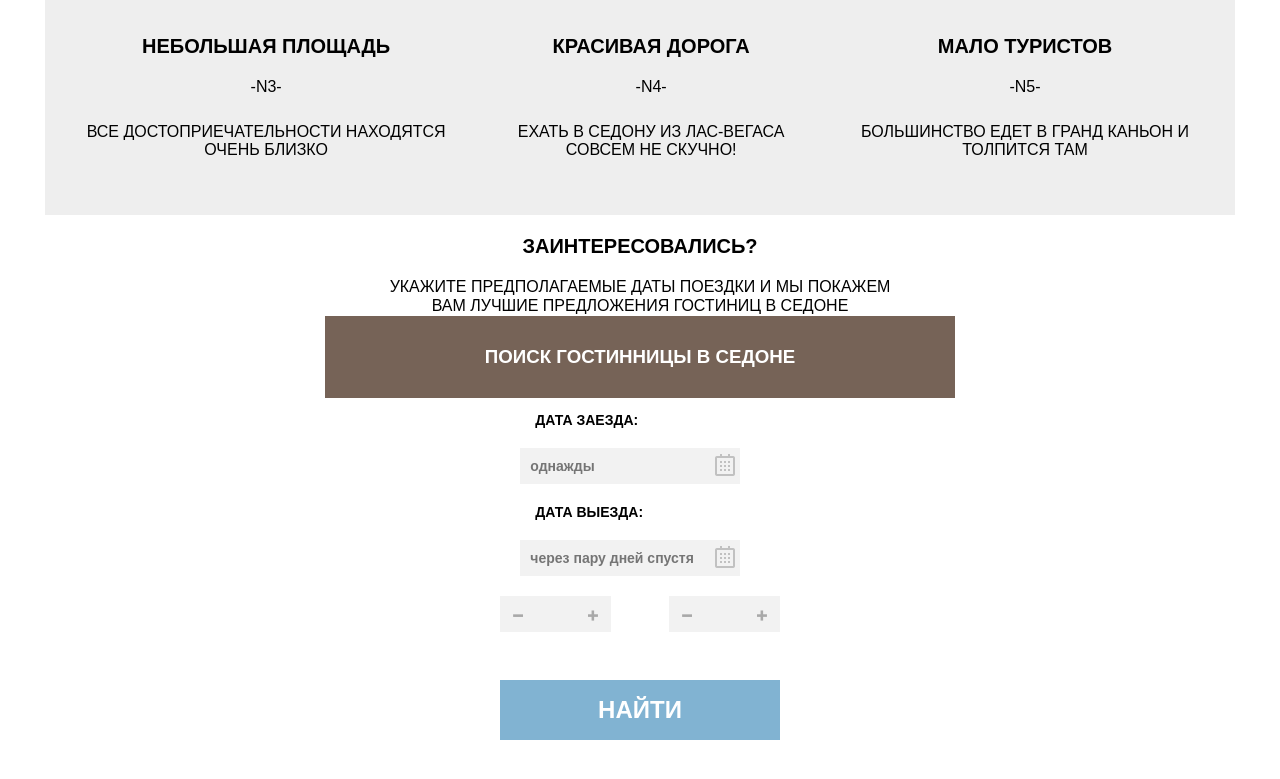
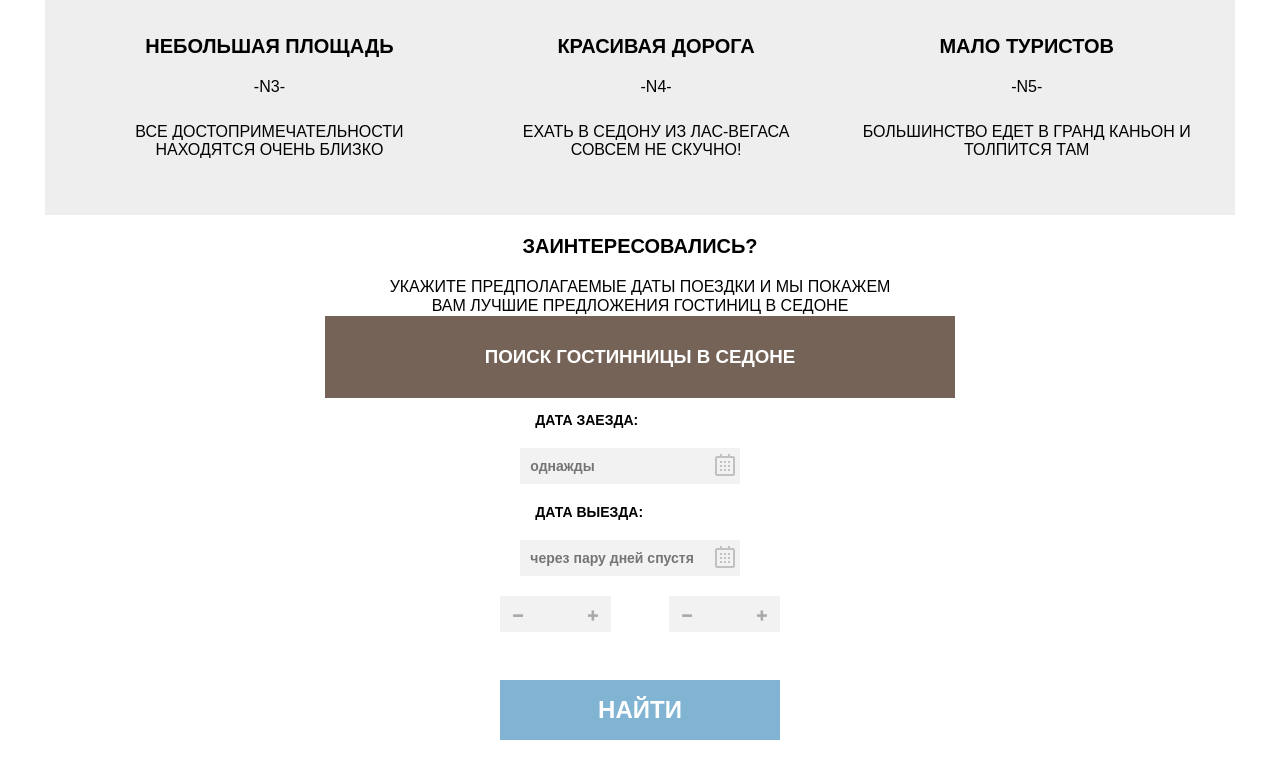
Before and after one commit to fynjn77/fynjn77.github.io, a plain HTML site: page index.html in a window 1280 px wide. Shown: the part 1624-2403 px from the top of the page. Drawn offline with nearby package versions, Linux system fonts and the light colour scheme.

Commit message:
Update index.html

```diff
--- a/index.html
+++ b/index.html
@@ -81,7 +81,7 @@
 			<li class='reasons-list--center__item'>
 				<p class='reasons-list--center__header'>НЕБОЛЬШАЯ ПЛОЩАДЬ</p>
 				<p class='reasons-list--center__text'>-N3-</p>
-				<p class='reasons-list--center__text'>ВСЕ ДОСТОПРИЕЧАТЕЛЬНОСТИ НАХОДЯТСЯ ОЧЕНЬ БЛИЗКО</p>
+				<p class='reasons-list--center__text'>ВСЕ ДОСТОПРИМЕЧАТЕЛЬНОСТИ НАХОДЯТСЯ ОЧЕНЬ БЛИЗКО</p>
 			</li>
 			<li class='reasons-list--center__item'>
 				<p class='reasons-list--center__header'>КРАСИВАЯ ДОРОГА</p>
```
